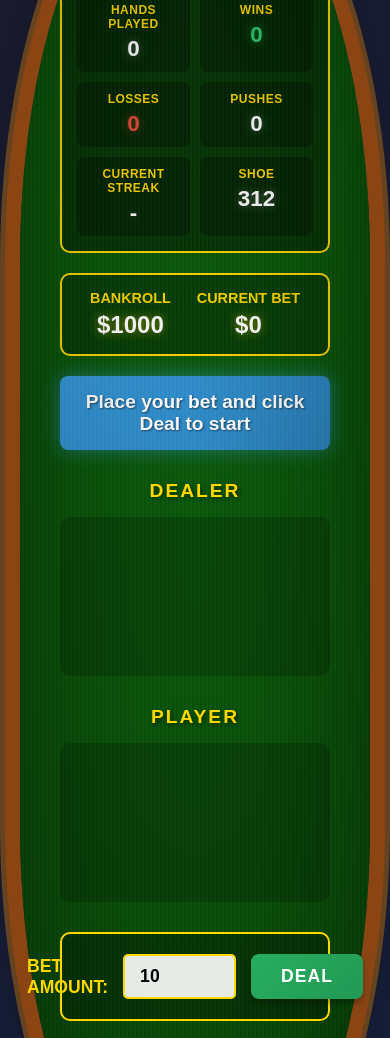
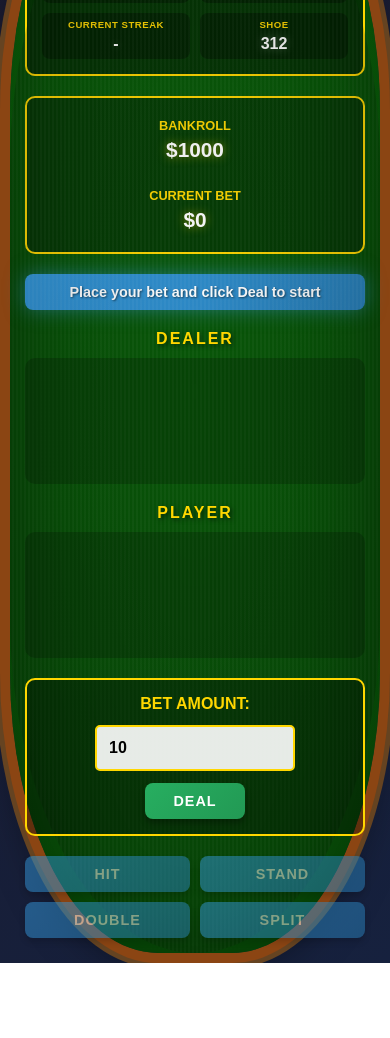
Before and after one commit to SimJM/SimJM.github.io, a plain HTML site: page cbj.html in a window 390 px wide. Shown: the part 180-1218 px from the top of the page. After the commit the page ends 1143 px from the top, so only its background shows below. Drawn offline with Linux system fonts and the light colour scheme.

Commit message:
Add responsive design for mobile and tablet devices to casino blackjack
- Add comprehensive media queries for mobile (≤768px), small mobile (≤480px), and tablet (769-1024px)
- Scale down card sizes, fonts, and spacing for smaller screens
- Implement responsive layouts for betting area, controls, and info panel
- Add landscape orientation optimization for mobile devices
- Preserve casino aesthetic and animations across all screen sizes

```diff
--- a/cbj.css
+++ b/cbj.css
@@ -366,3 +366,215 @@ h1 {
 .btn-new-round:hover {
 	background: linear-gradient(135deg, #f39c12 0%, #e67e22 100%);
 }
+
+/* Mobile Responsive Styles */
+@media (max-width: 768px) {
+	body {
+		padding: 10px;
+	}
+
+	.game-container {
+		padding: 20px;
+		border-radius: 40% / 25%;
+		box-shadow: 0 0 0 10px #8b4513, 0 0 0 15px #654321,
+			0 10px 40px rgba(0, 0, 0, 0.5), inset 0 0 80px rgba(0, 0, 0, 0.3);
+	}
+
+	h1 {
+		font-size: 1.5em;
+		margin-bottom: 15px;
+		letter-spacing: 1px;
+	}
+
+	.stat-label {
+		font-size: 0.65em;
+	}
+
+	.stat-value {
+		font-size: 1.2em;
+	}
+
+	.stat-group {
+		padding: 8px 5px;
+	}
+
+	.info-panel {
+		flex-direction: column;
+		gap: 10px;
+		padding: 12px;
+	}
+
+	.info-item {
+		padding: 8px 0;
+	}
+
+	.info-label {
+		font-size: 0.8em;
+	}
+
+	.info-value {
+		font-size: 1.3em;
+	}
+
+	.message {
+		font-size: 1em;
+		padding: 12px;
+		margin: 15px 0;
+	}
+
+	.dealer-area,
+	.player-area {
+		margin: 20px 0;
+	}
+
+	.area-title {
+		font-size: 1em;
+		margin-bottom: 10px;
+	}
+
+	.hand {
+		padding: 15px;
+	}
+
+	.card {
+		width: 50px;
+		height: 72px;
+		font-size: 1.3em;
+	}
+
+	.card.hidden {
+		font-size: 2em;
+	}
+
+	.cards {
+		gap: 8px;
+		min-height: 80px;
+	}
+
+	.hand-total {
+		font-size: 0.95em;
+		margin-top: 12px;
+	}
+
+	.betting-area {
+		flex-direction: column;
+		gap: 12px;
+		padding: 15px;
+	}
+
+	.betting-area label {
+		font-size: 1em;
+	}
+
+	.betting-area input {
+		width: 100%;
+		max-width: 200px;
+		padding: 12px;
+		font-size: 1em;
+	}
+
+	.controls {
+		gap: 10px;
+	}
+
+	.btn {
+		padding: 10px 20px;
+		font-size: 0.95em;
+		flex: 1 1 calc(50% - 10px);
+		min-width: 120px;
+	}
+}
+
+@media (max-width: 480px) {
+	.game-container {
+		padding: 15px;
+	}
+
+	h1 {
+		font-size: 1.3em;
+	}
+
+	.stat-label {
+		font-size: 0.6em;
+	}
+
+	.stat-value {
+		font-size: 1em;
+	}
+
+	.stat-group {
+		padding: 6px 3px;
+	}
+
+	.card {
+		width: 45px;
+		height: 65px;
+		font-size: 1.2em;
+	}
+
+	.card.hidden {
+		font-size: 1.8em;
+	}
+
+	.cards {
+		gap: 6px;
+	}
+
+	.btn {
+		padding: 10px 15px;
+		font-size: 0.9em;
+		min-width: 100px;
+	}
+
+	.message {
+		font-size: 0.9em;
+		padding: 10px;
+	}
+}
+
+@media (min-width: 769px) and (max-width: 1024px) {
+	.game-container {
+		max-width: 800px;
+		padding: 35px;
+	}
+
+	h1 {
+		font-size: 1.8em;
+	}
+
+	.card {
+		width: 65px;
+		height: 93px;
+	}
+}
+
+@media (orientation: landscape) and (max-height: 600px) {
+	.game-container {
+		padding: 15px;
+	}
+
+	.stats-panel {
+		padding: 10px;
+		gap: 8px;
+		margin-bottom: 10px;
+	}
+
+	.info-panel {
+		margin-bottom: 10px;
+		padding: 10px;
+	}
+
+	.dealer-area,
+	.player-area {
+		margin: 15px 0;
+	}
+
+	.message {
+		margin: 10px 0;
+		padding: 10px;
+	}
+
+	h1 {
+		margin-bottom: 10px;
+	}
+}
```
